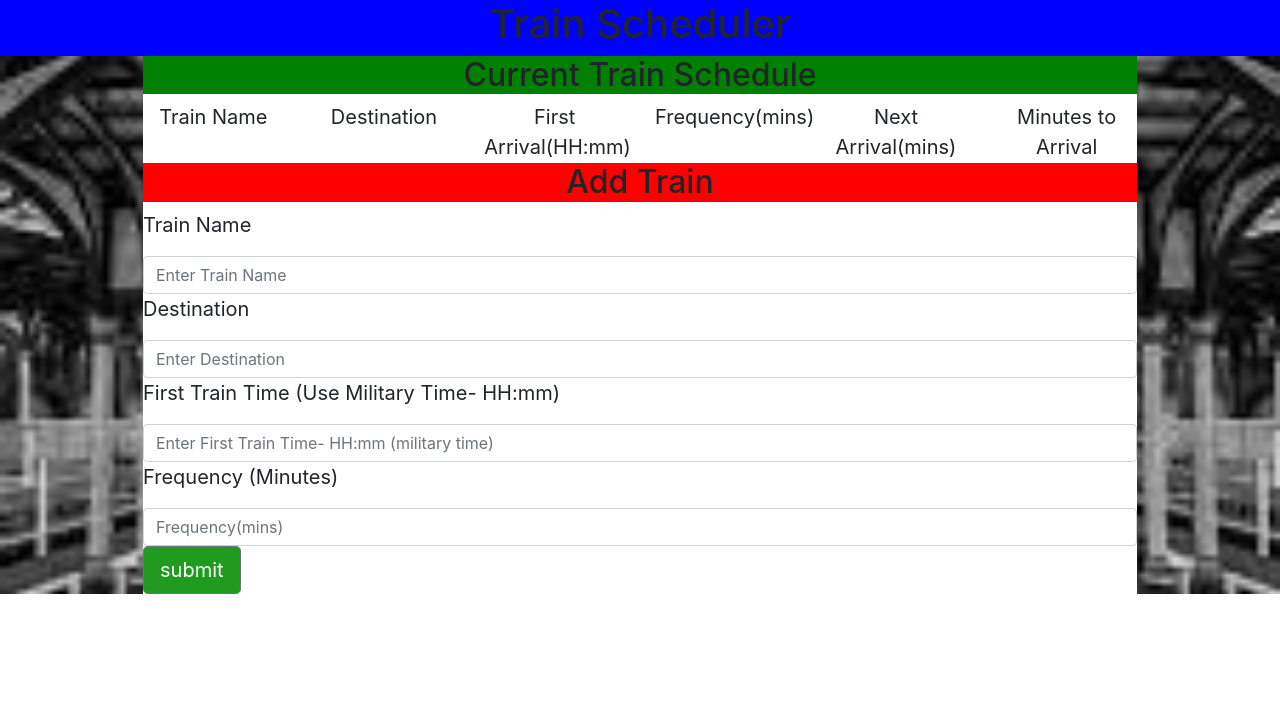
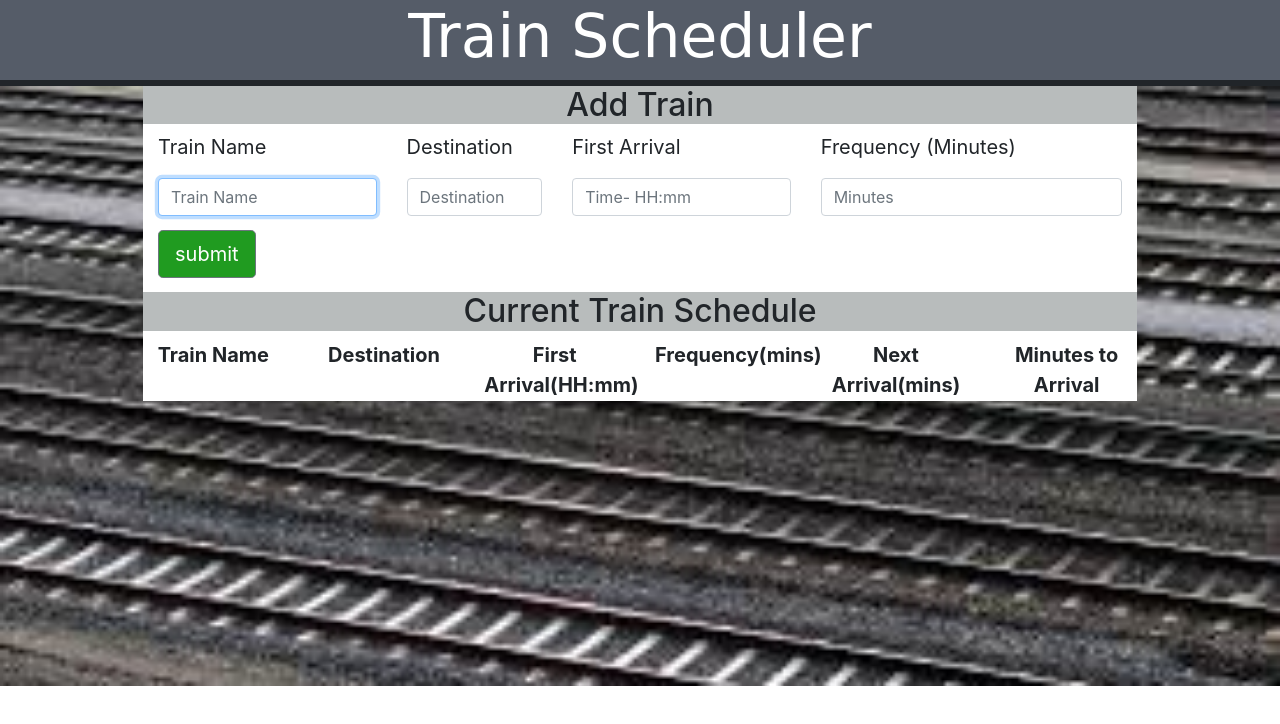
Before and after one commit to TaylorRoy/Train-Scheduler, a plain HTML site: page index.html in a window 1280 px wide. Drawn offline with nearby package versions, Linux system fonts and the light colour scheme; no server answers; a web font is replaced by a local one.

Commit message:
working on extra logic

```diff
--- a/assets/css/train.css
+++ b/assets/css/train.css
@@ -1,5 +1,9 @@
 p {
    font-size: 20px;
+}
+
+input {
+    float: left;
 }
 
 .background-pattern {
@@ -11,20 +15,30 @@ p {
 
 .container {
     width:80%;
+    height: auto;
+    min-height:600px;
 }
 
 .title-area {
-    background-color: blue;
+    background-color: #555c68;
     text-align: center;
+    border-bottom-style: solid;
+    border-bottom-width: 6px;
+}
+
+.title {
+    font-family: 'Bowlby One SC', cursive;
+    font-size: 60px;
+    color: #fff;
 }
 
 .schedule-title {
-    background-color: green;
+    background-color:#b8bcbc;
     text-align: center;
 }
 
 .add-train-title {
-    background-color: red;
+    background-color: #b8bcbc;
     text-align: center;
 }
 
@@ -46,14 +60,27 @@ background-color: #fff;
     text-align: center;
 }
 
-.add-train-form {
+#add-train-form {
     background-color: #fff;
+    padding-bottom: 14px;
+    margin-left: 15px;
+    margin-right: 15px;
 }
 
-/* .form-control {
-    width: 80%;
-} */
+.input-description {
+    float: left;
+    /* height:auto; */
+    width: 100%;
+}
 
+
+
+.submit-area {
+    display:block;
+   align-content: center;
+   width: 100%
+}
 .submit {
     background-color: #209b20;
+    margin-top: 14px;
 }
--- a/assets/javascript/train.js
+++ b/assets/javascript/train.js
@@ -1,3 +1,12 @@
+//function to get cursor to automatically go to train name input field of form
+function setFocus() {
+  var input = document.getElementById("train-name");
+  input.focus();
+}
+
+// gets cursor to return to train name input field
+setFocus();
+
 // Initialize Firebase
 var config = {
   apiKey: "AIzaSyCFaXvnaHL3JsKa8rsUtkAxFiUJBsPm9bQ",
@@ -28,8 +37,9 @@ $(".submit").on("click", function (event) {
   destination = $(".destination").val().trim();
   firstTime = $(".first-train-time").val().trim();
   frequency = $(".frequency").val().trim();
+  console.log(typeof frequency);
 
-  if (trainName.length === 0 || destination.length === 0 || firstTime.length === 0 || frequency.length === 0){
+  if (trainName.length === 0 || destination.length === 0 || firstTime.length === 0 || frequency.length === 0) {
     console.log(trainName.length);
     console.log(destination.length);
     console.log(firstTime.length);
@@ -39,8 +49,15 @@ $(".submit").on("click", function (event) {
 
     alert("You left some fields empty.  Try again.");
     return;
+
   }
-  else{
+  else if (typeof parseInt(frequency) != "number"|| "NaN" ) {
+    alert("Enter a numberic value for First Arrival and Frequency.");
+    return;
+  }
+
+  // || typeof parseInt(firstTime.replace(":", "") != "number"
+  else {
 
     console.log(trainName);
     console.log(destination);
@@ -62,7 +79,7 @@ $(".submit").on("click", function (event) {
     $(".first-train-time").val("");
     $(".frequency").val("");
   }
-  });
+});
 
 //get firebase to report data every time a child is added.  Also calling moment.js to calculate minutes remaining and next arrival time
 database.ref().on("child_added", function (childSnapshot) {
@@ -111,5 +128,8 @@ database.ref().on("child_added", function (childSnapshot) {
   );
 
   //appending to html dom
-  $(".current-train-info").append(newDiv);
+  $(".current-train-info").prepend(newDiv);
+
+  // gets cursor to return to train name input field
+  setFocus()
 });
--- a/index.html
+++ b/index.html
@@ -12,7 +12,7 @@
         crossorigin="anonymous">
 
     <!--link to Google Fonts-->
-    <link href="https://fonts.googleapis.com/css?family=Monoton" rel="stylesheet">
+    <link href="https://fonts.googleapis.com/css?family=Bangers|Bowlby+One+SC" rel="stylesheet">
 
     <!--links css file to html file-->
     <link rel="stylesheet" href="./assets/css/train.css">
@@ -35,48 +35,70 @@
             </div>
         </div>
     </div>
-    <div class="background-pattern" style="background-image:url(./assets/images/train_station.jpg)">
+    <div class="background-pattern" style="background-image:url(./assets/images/tracks.jpg)">
         <div class="container">
 
 
             <div class="current-train-area">
                 <div class="row">
+
+                        <form id="add-train-form">
+                                <div class="row">
+                                    <div class="col-lg-12">
+                                        <h2 class="add-train-title col-md-12">Add Train</h2>
+                                        <div class="input-description col-md-3">
+                                            <p>Train Name</p>
+                                            <input id="train-name" class="train-name form-control" type="text" placeholder="Train Name">
+                                        </div>
+                                        <div class="input-description col-md-2">
+                                            <p>Destination</p>
+                                            <input class="destination form-control" type="text" placeholder="Destination">
+                                        </div>
+                                        <div class="input-description col-md-3">
+                                            <p>First Arrival</p>
+                                            <input class="first-train-time form-control" type="text" placeholder="Time- HH:mm">
+                                        </div>
+                                        <div class="input-description col-md-4">
+                                            <p>Frequency (Minutes)</p>
+                                            <input class="frequency form-control" type="text" placeholder="Minutes">
+                                        </div>
+                                        <div class="submit-area col-md-12">
+                                            <input class="submit btn btn-secondary btn-lg" type="submit" value="submit">
+                                        </div>
+                                    </div>
+                                </div>
+                            </form>
+
                     <div class="col-lg-12">
                         <h2 class="schedule-title">Current Train Schedule</h2>
-                        <div class="row">
+                        <!-- <div class="row">
                             <div class="header col-lg-2">Train Name</div>
                             <div class="header col-lg-2">Destination</div>
                             <div class="header col-lg-2">First Arrival(HH:mm)</div>
                             <div class="header col-lg-2">Frequency(mins)</div>
                             <div class="header col-lg-2">Next Arrival(mins)</div>
                             <div class="header col-lg-2">Minutes to Arrival</div>
-                        </div>
+                        </div> -->
+                        <table style="width:100%">
 
-                        <div class="current-train-info col-lg-12">
-                            <!-- new train data goes here -->
-                        </div>
+                            <tr class="row">
+                                <th class="header col-lg-2">Train Name</th>
+                                <th class="header col-lg-2">Destination</th>
+                                <th class="header col-lg-2">First Arrival(HH:mm)</th>
+                                <th class="header col-lg-2">Frequency(mins)</th>
+                                <th class="header col-lg-2">Next Arrival(mins)</th>
+                                <th class="header col-lg-2">Minutes to Arrival</th>
+                            </tr>
+
+                            <tr class="current-train-info col-lg-12">
+                                <!-- new train data goes here -->
+                            </tr>
+                        </table>
                     </div>
                 </div>
             </div>
 
-            <form class="add-train-form">
-                <div class="row">
-                    <div class="col-lg-12">
-                        <h2 class="add-train-title">Add Train</h2>
-                        <p>Train Name</p>
-                        <input class="train-name form-control col-lg-12" type="text" placeholder="Enter Train Name">
-                        <p>Destination</p>
-                        <input class="destination form-control col-lg-12" type="text" placeholder="Enter Destination">
-                        <p>First Train Time (Use Military Time- HH:mm)</p>
-                        <input class="first-train-time form-control col-lg-12" type="text" placeholder="Enter First Train Time- HH:mm (military time)">
-                        <p>Frequency (Minutes)</p>
-                        <input class="frequency form-control col-lg-12" type="text" placeholder="Frequency(mins)">
-                        <input class="submit btn btn-secondary btn-lg" type="submit" value="submit">
 
-                    </div>
-
-                </div>
-            </form>
         </div>
     </div>
 
```
Also changed, not shown: assets/images/tracks.jpg (added).
